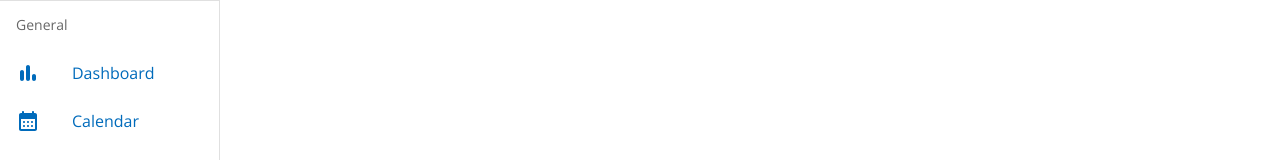
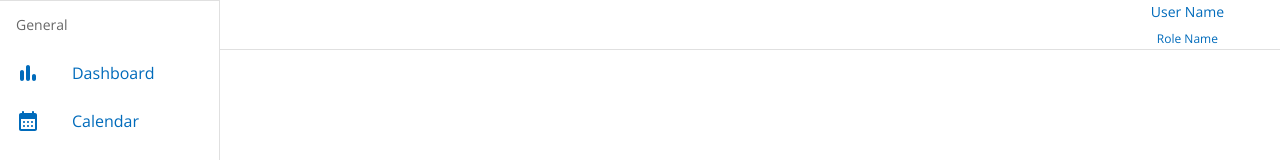
Before and after one commit to romiaujla/tp-module, a React (Create React App) app: page / in a window 1280 px wide. Shown: the top 160 px of the page. Built offline with nearby package versions, Linux system fonts and the light colour scheme.

Commit message:
implementing the topbar and updating styling.

```diff
--- a/src/components/App/App.tsx
+++ b/src/components/App/App.tsx
@@ -3,7 +3,9 @@ import { ReactElement, useState } from "react";
 import { Outlet } from "react-router-dom";
 import { LoginComponent } from "../../pages/Login/LoginComponent";
 import theme from "../../theme";
-import { Navbar } from "../Navbar/Navbar";
+import { Navbar } from "../../global/component/Navbar/Navbar";
+import { TopBar } from "../../global/component/TopBar/TopBar";
+import { Box } from "@mui/material";
 
 export const App = (props: AppPropsModel): ReactElement => {
   // @ts-ignore
@@ -19,8 +21,11 @@ export const App = (props: AppPropsModel): ReactElement => {
           <LoginComponent isValidForm={true} errorMessage="" />
         ) : (
           <>
-            <Navbar />
-            <Outlet />
+            <Box>
+              <Navbar />
+              <TopBar />
+              <Outlet />
+            </Box>
           </>
         )}
       </div>
--- a/src/components/Navbar/Navbar.tsx
+++ b/src/global/component/Navbar/Navbar.tsx
@@ -12,7 +12,7 @@ import {
   ListSubheader,
   useTheme,
 } from "@mui/material";
-import { RouterPathEnum } from "../../global/enum/router-path.enum";
+import { RouterPathEnum } from "../../enum/router-path.enum";
 import { ExpandLess, ExpandMore } from "@mui/icons-material";
 
 export const Navbar = (): ReactElement => {
@@ -37,6 +37,8 @@ export const Navbar = (): ReactElement => {
   const toggleSubmenu = () => {
     setOpen(!open);
   };
+
+  console.log(theme);
 
   return (
     <Drawer
--- a/src/components/Navbar/constants/navbarItems.tsx
+++ b/src/global/component/Navbar/constants/navbarItems.tsx
@@ -12,7 +12,7 @@ import {
   WarehouseRounded as WarehouseRoundedIcon,
 } from "@mui/icons-material";
 import { ReactElement } from "react";
-import { RouterPathEnum } from "../../../global/enum/router-path.enum";
+import { RouterPathEnum } from "../../../enum/router-path.enum";
 
 export const generalNavbarListItems: Array<NavBarListItemsModel> = [
   {
--- /dev/null
+++ b/src/global/component/TopBar/TopBar.tsx
@@ -0,0 +1,64 @@
+import {
+  Drawer,
+  List,
+  ListItemButton,
+  ListItemText,
+  useTheme,
+} from "@mui/material";
+import { ReactElement } from "react";
+
+export const TopBar = (): ReactElement => {
+  const theme = useTheme();
+  return (
+    <>
+      <Drawer
+        sx={{
+          position: "fixed",
+          "& .MuiDrawer-paper": {
+            display: "flex",
+            justifyContent: "center",
+            alignItems: "end",
+            paddingRight: "40px",
+            marginLeft: "220px",
+            boxSizing: "border-box",
+            color: theme.palette.primary.main,
+            height: "50px",
+          },
+          "& .MuiSvgIcon-root": {
+            color: theme.palette.primary.main,
+          },
+        }}
+        variant="permanent"
+        anchor="top"
+      >
+        <List>
+          <ListItemButton
+            sx={{
+              display: "flex",
+              flexDirection: "column",
+            }}
+          >
+            <ListItemText
+              primary="User Name"
+              sx={{
+                "& .MuiTypography-root": {
+                  fontSize: "14px",
+                  textAlign: "right",
+                },
+              }}
+            ></ListItemText>
+            <ListItemText
+              primary="Role Name"
+              sx={{
+                "& .MuiTypography-root": {
+                  fontSize: "12px",
+                  textAlign: "right",
+                },
+              }}
+            ></ListItemText>
+          </ListItemButton>
+        </List>
+      </Drawer>
+    </>
+  );
+};
--- a/src/pages/Brokers/BrokersComponent.tsx
+++ b/src/pages/Brokers/BrokersComponent.tsx
@@ -8,6 +8,7 @@ const BrokersComponent = (): ReactElement => {
       <Box
         sx={{
           marginLeft: "220px",
+          marginTop: "65px",
         }}
       >
         <Typography>Brokers Component</Typography>
```
